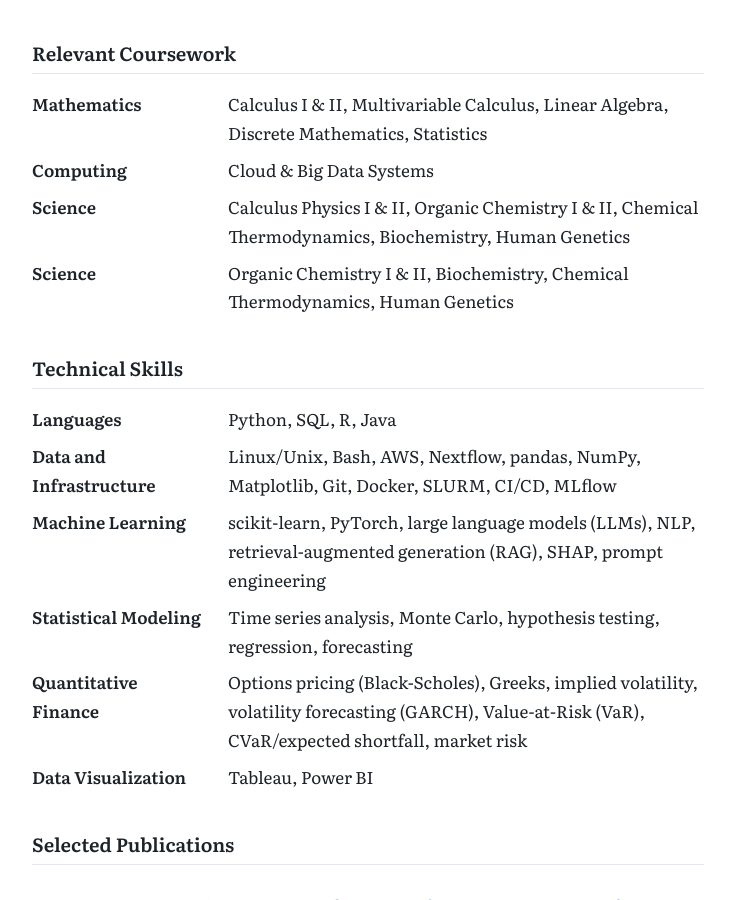
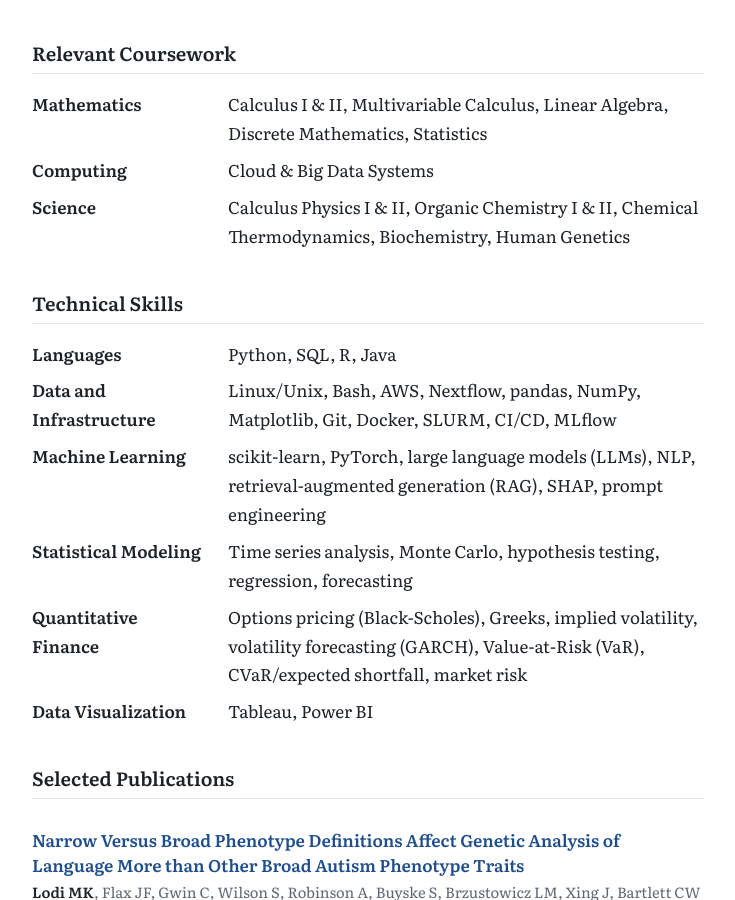
Before and after one commit to mklodi1/mklodi1.github.io, a Jekyll site: the page built from cv/index.html, in a window 1280 px wide and 900 px high, scrolled down 1720 px. Shown: the whole window, without its empty margins (272-1007 px from the left). Built offline with Jekyll 4.4.1, drawn with Linux system fonts in a browser that asks for light colours.

Commit message:
Remove duplicate Science coursework line
Co-Authored-By: Claude Opus 5.5 <noreply@anthropic.com>
Claude-Session: https://claude.ai/code/session_018B7yRm4wV88UDqtVSP6gVK

```diff
--- a/_data/cv.yml
+++ b/_data/cv.yml
@@ -49,8 +49,6 @@ coursework:
     tools: "Cloud & Big Data Systems"
   - area: "Science"
     tools: "Calculus Physics I & II, Organic Chemistry I & II, Chemical Thermodynamics, Biochemistry, Human Genetics"
-  - area: "Science"
-    tools: "Organic Chemistry I & II, Biochemistry, Chemical Thermodynamics, Human Genetics"
 
 skills:
   - area: "Languages"
```
